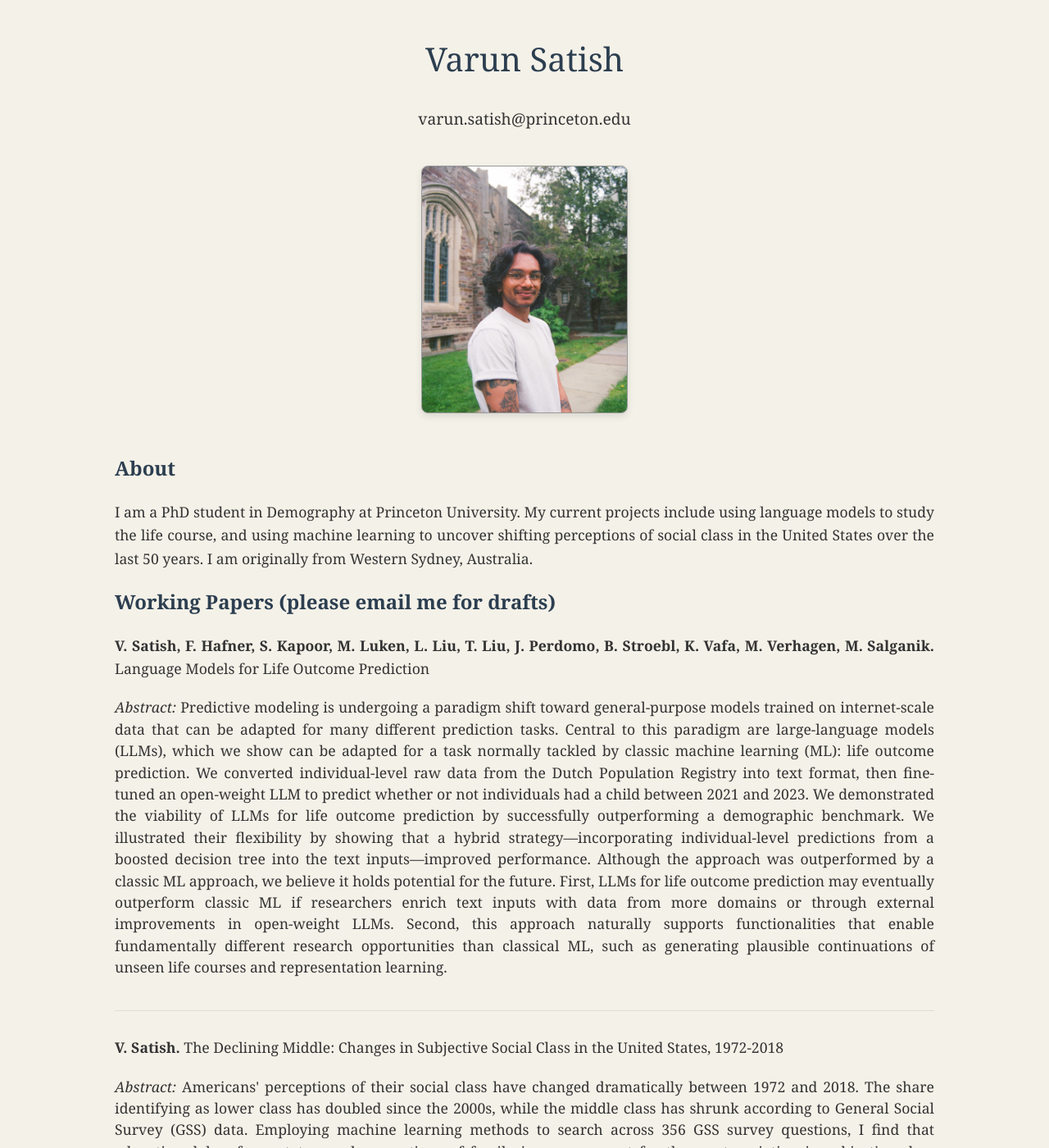
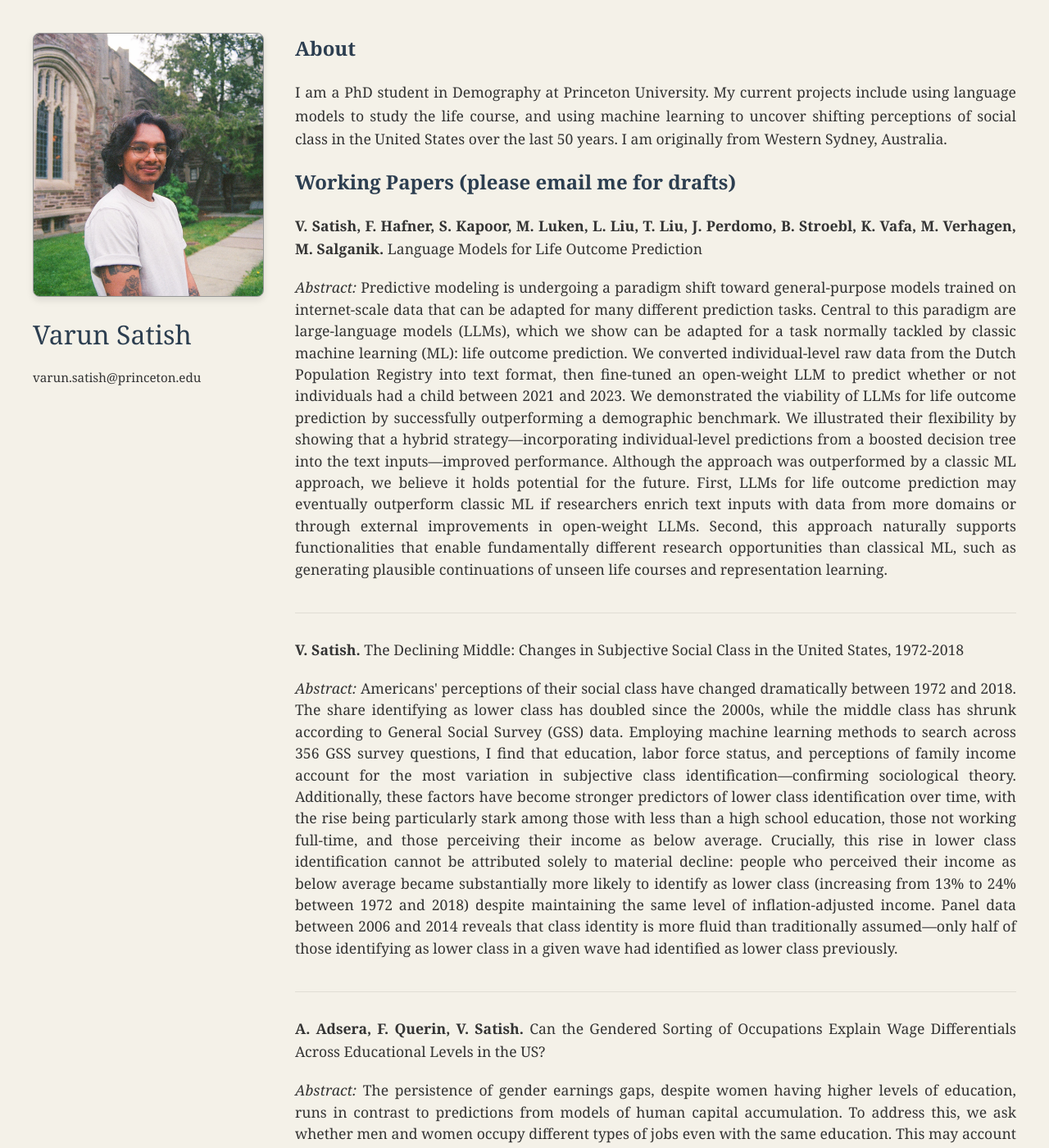
Before and after one commit to varunsatish/varunsatish.github.io, a Jekyll site: the page index.html, which Jekyll copies as it is, in a window 1280 px wide and 1400 px high. Shown: the whole window at 82% size. Built offline with Jekyll 4.4.1, drawn with Linux system fonts in a browser that asks for light colours.

Commit message:
Sidebar on the left hand side

```diff
--- a/index.html
+++ b/index.html
@@ -15,48 +15,29 @@
         }
 
         .container {
-            max-width: 1000px;
+            display: flex;
+            max-width: 1200px;
             margin: 0 auto;
             padding: 40px 20px;
+            gap: 40px;
         }
 
-        .header {
-            text-align: center;
-            margin-bottom: 40px;
-        }
-
-        .header h1 {
-            font-size: 2.5em;
-            margin: 0;
-            color: #2c3e50;
-            font-weight: normal;
-        }
-
-        .email-link {
-            color: #333;
-            text-decoration: none;
-            cursor: pointer;
-            font-size: 0.8em;
-        }
-
-        .email-link:hover {
-            text-decoration: underline;
-        }
-
-        .photo-section {
-            text-align: center;
-            margin: 30px 0 40px 0;
+        .sidebar {
+            flex: 0 0 280px;
+            position: sticky;
+            top: 40px;
+            height: fit-content;
         }
 
         .photo {
-            width: 250px;
-            height: 300px;
+            width: 100%;
+            height: 320px;
             background-color: #d4d4d4;
             border: 1px solid #999;
-            display: inline-block;
             overflow: hidden;
             border-radius: 8px;
             box-shadow: 0 4px 8px rgba(0,0,0,0.1);
+            margin-bottom: 20px;
         }
 
         .photo img {
@@ -69,10 +50,36 @@
             -ms-interpolation-mode: bicubic;
         }
 
+        .sidebar h1 {
+            font-size: 2em;
+            margin: 0 0 10px 0;
+            color: #2c3e50;
+            font-weight: normal;
+        }
+
+        .email-link {
+            color: #333;
+            text-decoration: none;
+            cursor: pointer;
+            font-size: 0.95em;
+            display: inline-block;
+            margin-top: 5px;
+        }
+
+        .email-link:hover {
+            text-decoration: underline;
+        }
+
+        .main-content {
+            flex: 1;
+            min-width: 0;
+        }
+
         .bio-section h2 {
             color: #2c3e50;
             font-size: 1.5em;
             margin-bottom: 20px;
+            margin-top: 0;
         }
 
         .bio-section p {
@@ -99,30 +106,40 @@
         }
 
         @media (max-width: 768px) {
+            .container {
+                flex-direction: column;
+                gap: 20px;
+            }
+
+            .sidebar {
+                flex: none;
+                position: static;
+                text-align: center;
+            }
+
             .photo {
                 width: 200px;
                 height: 250px;
+                margin: 0 auto 20px;
             }
 
-            .header h1 {
-                font-size: 2em;
+            .sidebar h1 {
+                font-size: 1.8em;
             }
         }
     </style>
 </head>
 <body>
     <div class="container">
-        <div class="header">
-            <h1>Varun Satish</h1>
-            <h2><span class="email-link" onclick="sendEmail()" style="font-weight: normal;">varun.satish@princeton.edu</span></h2>
-        </div>
-
-        <div class="photo-section">
+        <div class="sidebar">
             <div class="photo">
                 <img src="assets/website_photo.jpg" alt="Varun Satish">
             </div>
+            <h1>Varun Satish</h1>
+            <span class="email-link" onclick="sendEmail()">varun.satish@princeton.edu</span>
         </div>
 
+        <div class="main-content">
             <div class="bio-section">
                 <h2>About</h2>
                 <p>I am a PhD student in Demography at Princeton University. My current projects include using language models to study the life course, and using machine learning to uncover shifting perceptions of social class in the United States over the last 50 years. I am originally from Western Sydney, Australia. </p>
@@ -148,6 +165,7 @@
                 </div>
             </div>
         </div>
+    </div>
 
     <script>
         function sendEmail() {
```
Lines whose indentation alone changed are shown as unchanged.
